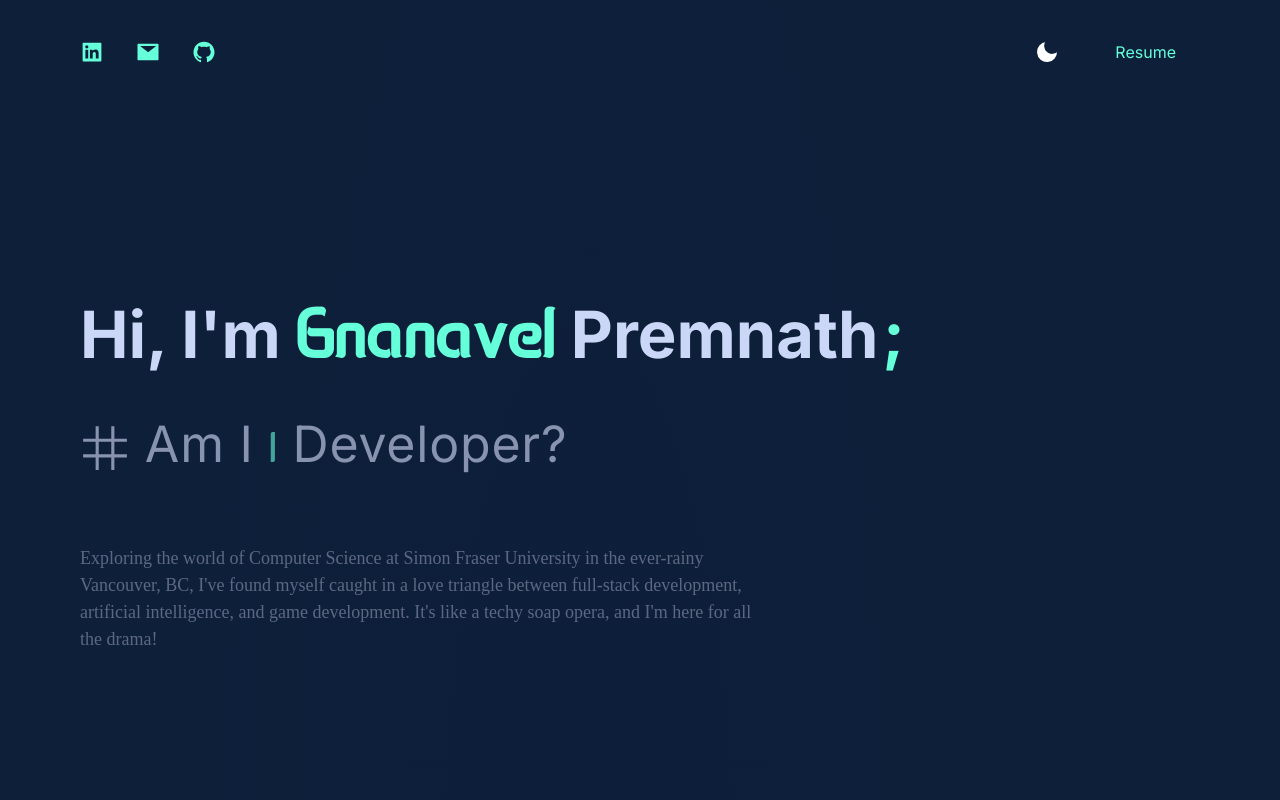
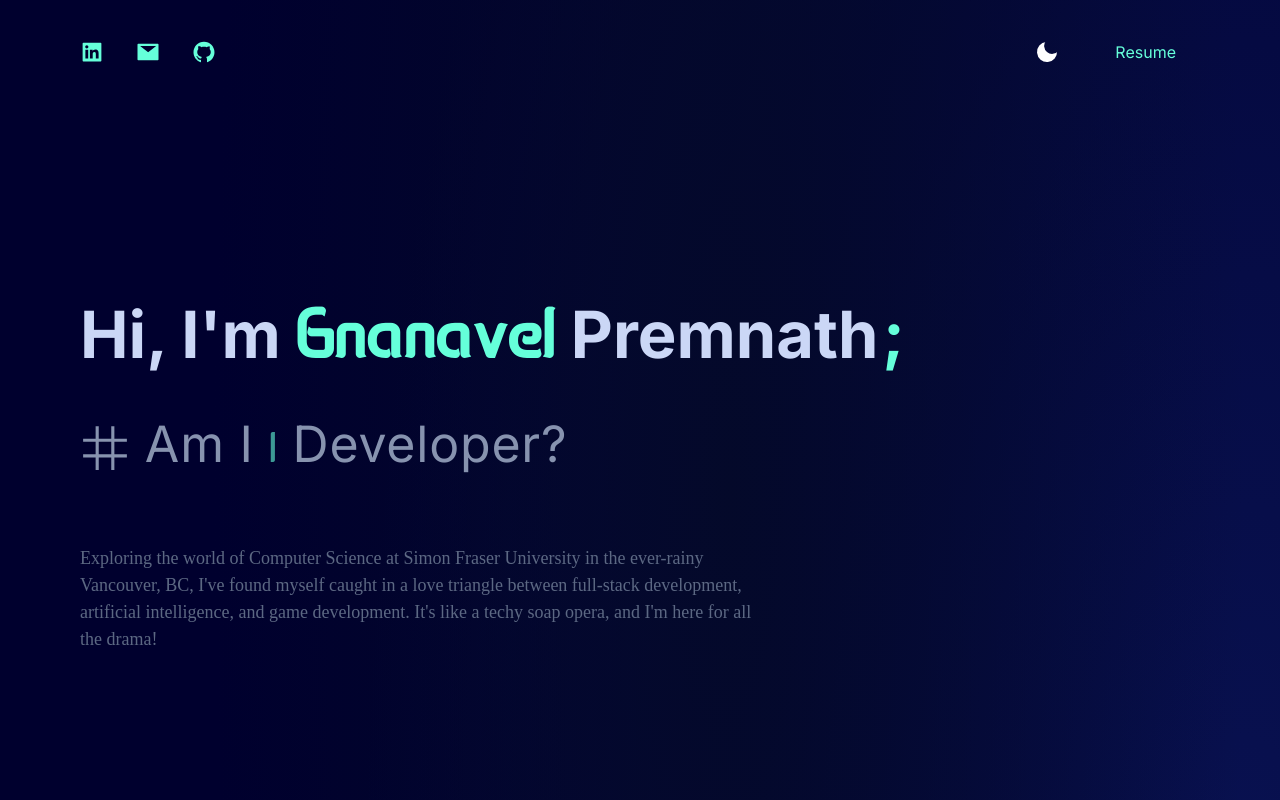
Before and after one commit to gprem09/Portfolio, a Next.js app: page / in a window 1280 px wide. Shown: the top 800 px of the page. Built offline with nearby package versions, Linux system fonts and the light colour scheme; a web font is replaced by a local one.

Commit message:
fixed issues

```diff
--- a/package.json
+++ b/package.json
@@ -12,6 +12,7 @@
     "@emotion/react": "^11.11.1",
     "@headlessui/react": "^1.7.17",
     "bootstrap": "^5.3.2",
+    "framer-motion": "^10.16.4",
     "next": "14.0.1",
     "react": "^18",
     "react-bootstrap": "^2.9.1",
@@ -20,6 +21,7 @@
     "react-router-dom": "^6.18.0",
     "react-spring": "^9.7.3",
     "react-toggle-dark-mode": "^1.1.1",
+    "scrollreveal": "^4.0.9",
     "styled-components": "^6.1.0"
   },
   "devDependencies": {
--- a/src/app/globals.css
+++ b/src/app/globals.css
@@ -145,12 +145,13 @@ body {
 }
 
 .bg-custom-gradient {
-  background-color:hsla(217,62%,14%,1);
+  background-color:hsla(240,100%,9%,1);
   background-image:
-  radial-gradient(at 46% 25%, hsla(217,62%,14%,1) 0px, transparent 50%),
-  radial-gradient(at 99% 100%, hsla(186,5%,47%,1) 0px, transparent 50%),
-  radial-gradient(at 58% 95%, hsla(227,66%,27%,1) 0px, transparent 50%),
-  radial-gradient(at 29% 95%, hsla(260,37%,29%,1) 0px, transparent 50%);
+  radial-gradient(at 57% 13%, hsla(232,83%,9%,1) 0px, transparent 50%),
+  radial-gradient(at 97% 24%, hsla(230,75%,24%,0.57) 0px, transparent 50%),
+  radial-gradient(at 99% 100%, hsla(245,11%,55%,0.4) 0px, transparent 50%),
+  radial-gradient(at 5% 97%, hsla(245,37%,28%,0.91) 0px, transparent 50%),
+  radial-gradient(at 58% 87%, hsla(237,64%,26%,1) 0px, transparent 50%);
 }
 
 .text-custom-cyan {
--- a/src/app/page.js
+++ b/src/app/page.js
@@ -1,8 +1,7 @@
 "use client";
 
-import Image from 'next/image'
 import { useEffect, useState, useCallback, Fragment } from 'react';
-import {AiFillLinkedin, AiFillMail, AiFillGithub, AiOutlineEllipsis, AiOutlineMenu, AiFillFolderOpen} from 'react-icons/ai'
+import {AiFillLinkedin, AiFillMail, AiFillGithub, AiOutlineEllipsis, AiFillFolderOpen} from 'react-icons/ai'
 import { BiArrowToRight } from "react-icons/bi";
 import { VscSymbolNumeric } from "react-icons/vsc";
 import DarkModeToggle from './DarkModeToggle'
```
Also changed, not shown: 1 other file (tests, documents, lock files or other folders).
